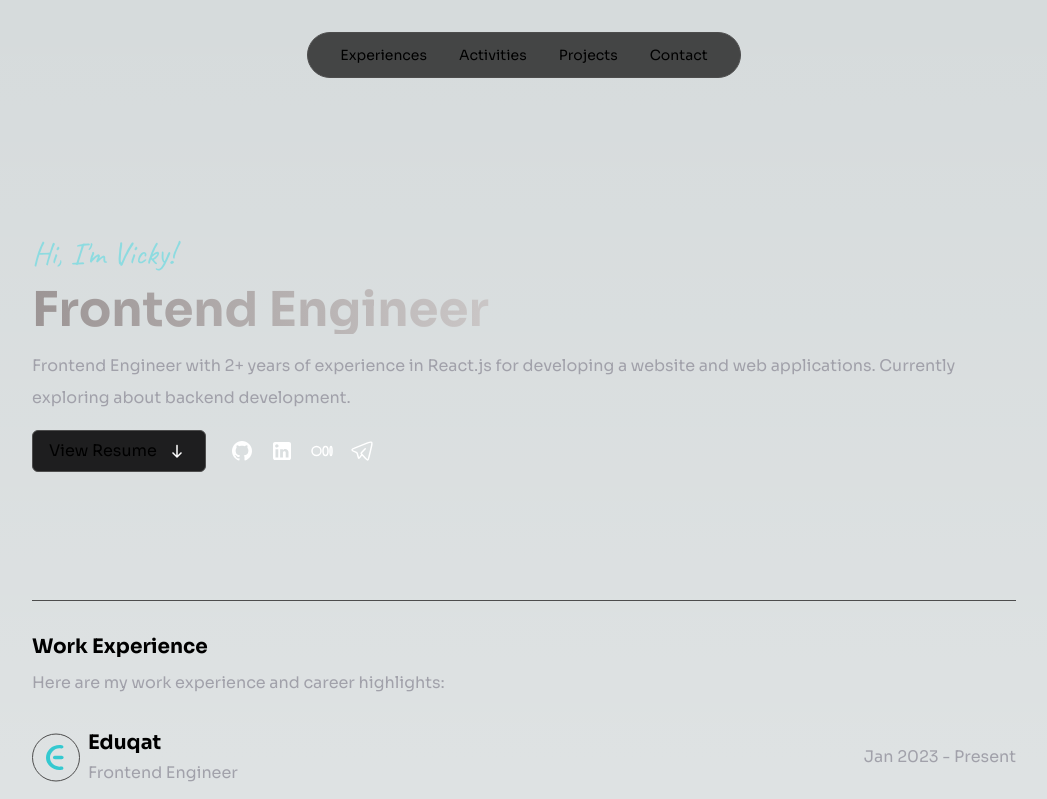
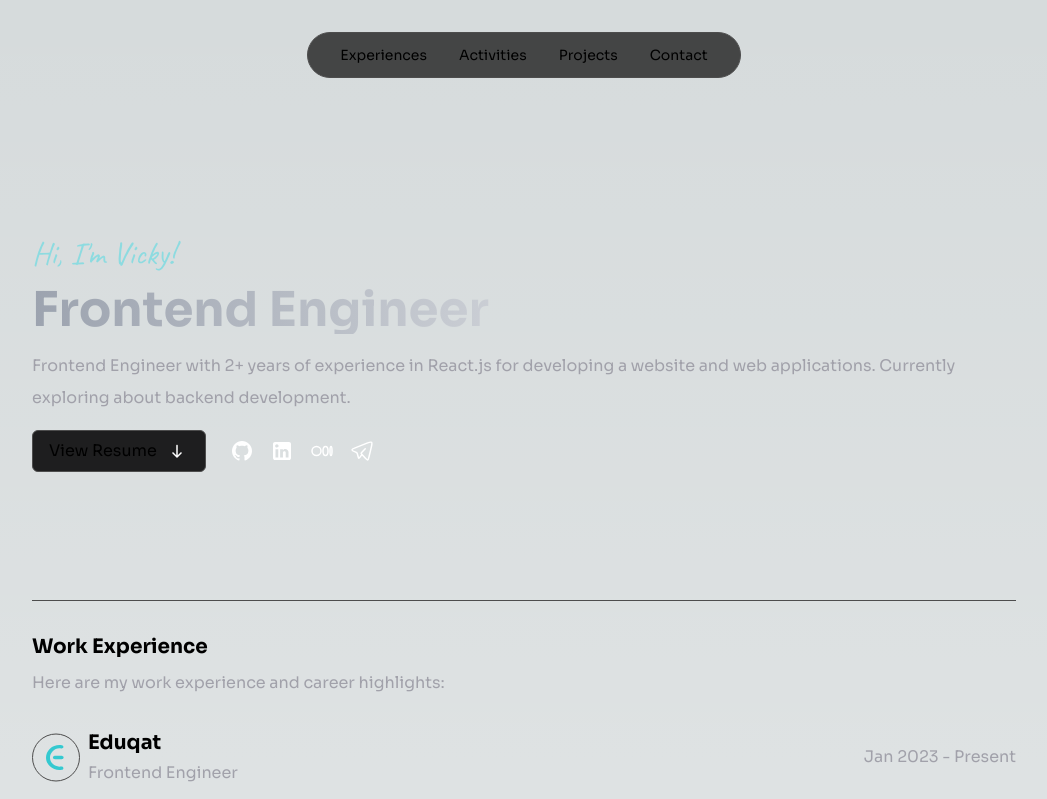
Before and after one commit to vickyadrii/personal-website-2.0, a Next.js app: page / in a window 1280 px wide. Shown: the top 799 px of the page, without its empty margins (116-1163 px from the left). Built offline with nearby package versions, Linux system fonts and the light colour scheme.

Commit message:
fix: fix gradient on hero section

```diff
--- a/src/features/home/components/hero/hero-section.tsx
+++ b/src/features/home/components/hero/hero-section.tsx
@@ -4,7 +4,7 @@
   return (
     <section className="space-y-4 md:my-32 my-14">
       <h2 className="md:text-[32px] text-2xl text-primary-blue-500 font-caveat font-light">Hi, I&apos;m Vicky!</h2>
-      <h1 className="text-transparent bg-clip-text bg-gradient-to-r from-primary-dark-400 to-white md:text-5xl text-3xl font-bold">
+      <h1 className="text-transparent bg-clip-text bg-gradient-to-r from-gray-400 to-white md:text-5xl text-3xl font-bold">
         Frontend Engineer
       </h1>
       <p className="text-primary-dark-500 md:text-base text-sm md:leading-8 leading-6">
```
